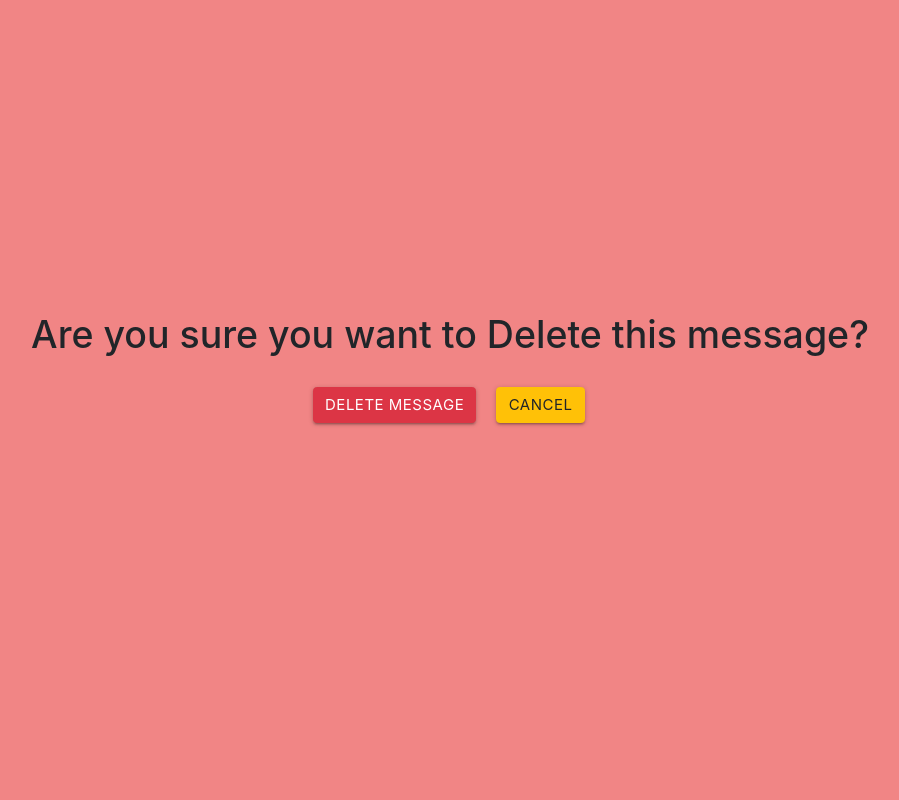
After one commit to MeRichard123/GitMerged, a Django app: page /delete/9 in a window 1280 px wide. The commit adds this page. Shown: the whole page, without its empty margins (190-1089 px from the left). Run offline with Django 3.2, Linux system fonts and the light colour scheme; a user stored in the database is signed in; data comes from the database, SQL or seed files in the repository; both versions use the stored data as it was after the commit; some libraries are stand-ins or nearby versions.

Commit message:
Message Delete Route

```diff
--- a/main/static/main/main.css
+++ b/main/static/main/main.css
@@ -286,3 +286,34 @@ a.login:hover {
   top: 1px;
   right: 20px;
 }
+
+#msg-badge {
+  position: absolute;
+  right: -10px;
+}
+#match-btn {
+  position: relative;
+}
+.remove-btn {
+  position: absolute;
+  color: black;
+  bottom: 10px;
+  right: 10px;
+}
+.container-delete {
+  height: 100vh;
+  display: flex;
+  justify-content: center;
+  align-items: center;
+  flex-direction: column;
+  background: rgb(241, 133, 133);
+}
+.container-delete h1 {
+  margin-bottom: 20px;
+}
+.container-delete form {
+  display: inline-flex;
+}
+.container-delete form * {
+  margin: 10px;
+}
--- /dev/null
+++ b/main/templates/main/message_confirm_delete.html
@@ -0,0 +1,30 @@
+{% extends "base.html" %}
+<!--  -->
+{% load crispy_forms_tags %}
+<!--  -->
+{% block head %}
+<link
+  rel="stylesheet"
+  href="https://stackpath.bootstrapcdn.com/bootstrap/4.5.2/css/bootstrap.min.css"
+/>
+
+{% endblock head %}
+<!--  -->
+{% block content %}
+<div class="container-delete">
+  <h1>Are you sure you want to Delete this message?</h1>
+  <!--  -->
+  <div class="row">
+    <form class="col s12" action="" method="post">
+      {% csrf_token %}
+        <input
+          type="submit"
+          value="Delete Message"
+          class="btn btn-danger mb-5 ml-2"
+        />
+        <a class="btn btn-warning" href="{% url 'view-messages' %}">Cancel</a>
+    </form>
+  </div>
+</div>
+
+{% endblock content %}
--- a/main/templates/messages.html
+++ b/main/templates/messages.html
@@ -73,6 +73,7 @@
                 <p class="read">Message Read</p>
             {% endif %}
         </form>
+        <a href="{% url 'delete-message' msg.pk %}" class="remove-btn"><i class="material-icons">delete_forever</i></a>
     </div>
 
 {% endfor %}
--- a/main/urls.py
+++ b/main/urls.py
@@ -13,5 +13,6 @@ urlpatterns = [
     path("new-message/<str:username>",
          views.WriteMessage.as_view(), name="write-message"),
     path("view-messages/", views.ViewMessages, name="view-messages"),
-    path("mark-read/<int:pk>", views.MarkAsRead, name="mark-read")
+    path("mark-read/<int:pk>", views.MarkAsRead, name="mark-read"),
+    path("delete/<int:pk>", views.DeleteMessage.as_view(), name="delete-message")
 ]
--- a/main/views.py
+++ b/main/views.py
@@ -76,6 +76,11 @@ class WriteMessage(LoginRequiredMixin, CreateView):
         return super().form_valid(form)
 
 
+class DeleteMessage(LoginRequiredMixin, DeleteView):
+    model = Message
+    success_url = "/"
+
+
 @login_required
 def ViewMessages(req):
     messages = Message.objects.filter(receiver=req.user)
```
Also changed, not shown: users/templates/users/profile.html (+7 -0 lines), users/views.py (+5 -2 lines), db.sqlite3.
